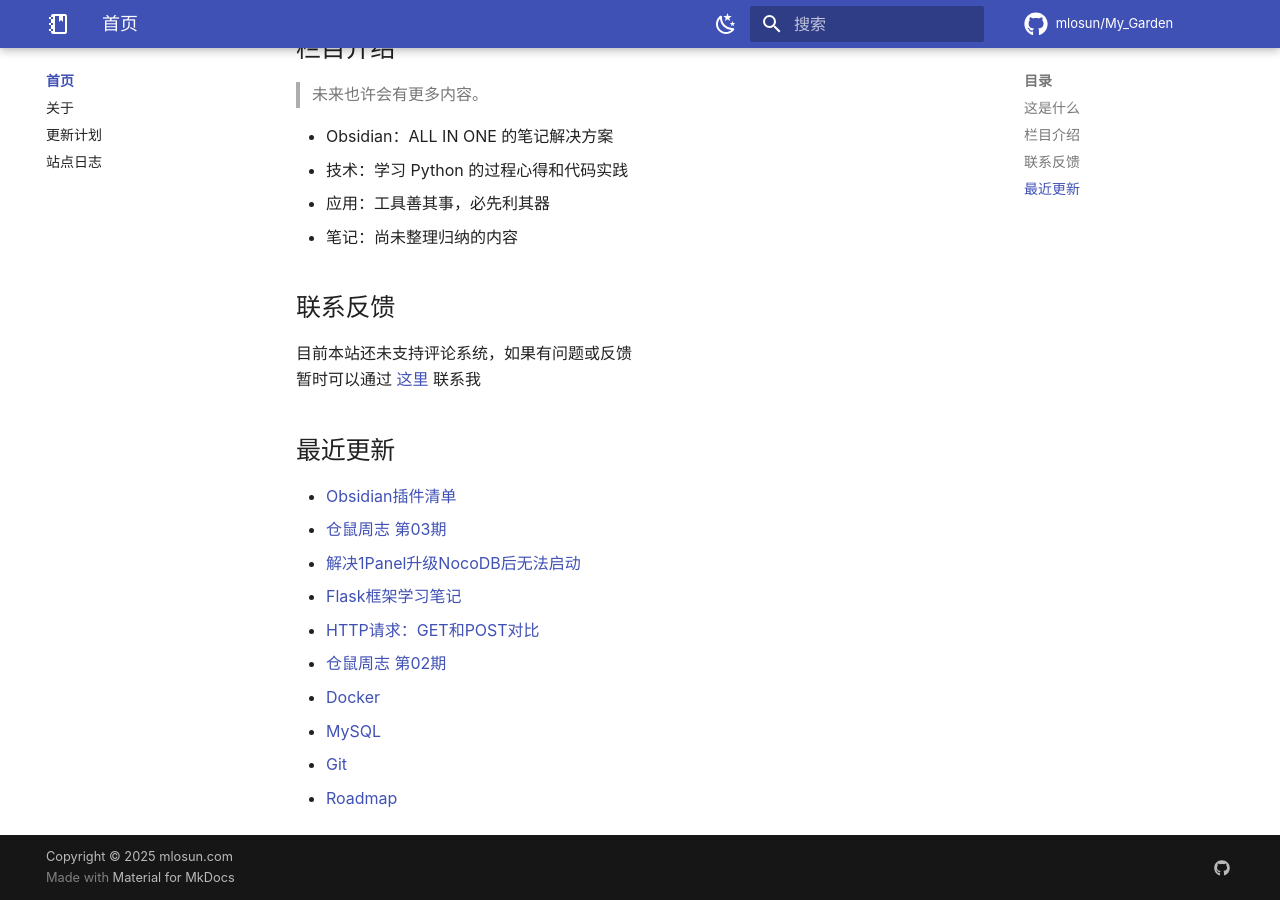
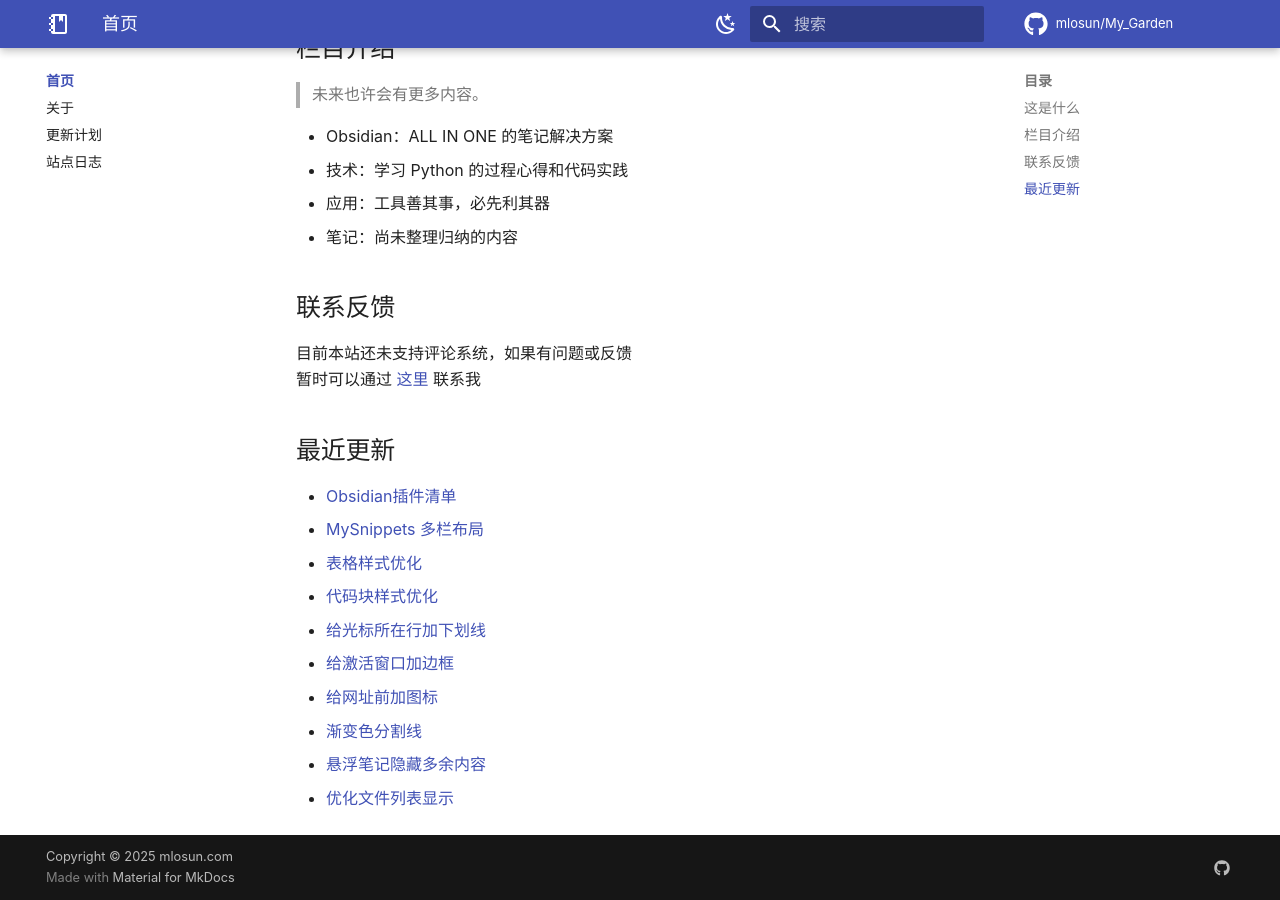
Before and after one commit to mlosun/My_Garden, an MkDocs documentation site: the page built from docs/index.md, in a window 1280 px wide and 900 px high, scrolled down 580 px. Built offline with MkDocs 1.6.1 and Material for MkDocs 9.7.7, drawn with Linux system fonts in a browser that asks for light colours; comment, search, counter and statistics services are not loaded.

Commit message:
PUSH NOTE : index.md

```diff
--- a/docs/index.md
+++ b/docs/index.md
@@ -34,12 +34,12 @@ title: 首页
 ## 最近更新
 
 - [Obsidian插件清单](./obsidian/Obsidian%E6%8F%92%E4%BB%B6%E6%B8%85%E5%8D%95.md)
-- [仓鼠周志 第03期](./weekly/%E4%BB%93%E9%BC%A0%E5%91%A8%E5%BF%97%20%E7%AC%AC03%E6%9C%9F.md)
-- [解决1Panel升级NocoDB后无法启动](./notes/%E8%A7%A3%E5%86%B31Panel%E5%8D%87%E7%BA%A7NocoDB%E5%90%8E%E6%97%A0%E6%B3%95%E5%90%AF%E5%8A%A8.md)
-- [Flask框架学习笔记](./tech/Flask%E6%A1%86%E6%9E%B6%E5%AD%A6%E4%B9%A0%E7%AC%94%E8%AE%B0.md)
-- [HTTP请求：GET和POST对比](./notes/HTTP%E8%AF%B7%E6%B1%82%EF%BC%9AGET%E5%92%8CPOST%E5%AF%B9%E6%AF%94.md)
-- [仓鼠周志 第02期](./weekly/%E4%BB%93%E9%BC%A0%E5%91%A8%E5%BF%97%20%E7%AC%AC02%E6%9C%9F.md)
-- [Docker](./tech/Docker.md)
-- [MySQL](./tech/MySQL.md)
-- [Git](./tech/Git.md)
-- [Roadmap](./about/Roadmap.md)
+- [MySnippets 多栏布局](./obsidian/snippets/MySnippets%20%E5%A4%9A%E6%A0%8F%E5%B8%83%E5%B1%80.md)
+- [表格样式优化](./obsidian/snippets/%E8%A1%A8%E6%A0%BC%E6%A0%B7%E5%BC%8F%E4%BC%98%E5%8C%96.md)
+- [代码块样式优化](./obsidian/snippets/%E4%BB%A3%E7%A0%81%E5%9D%97%E6%A0%B7%E5%BC%8F%E4%BC%98%E5%8C%96.md)
+- [给光标所在行加下划线](./obsidian/snippets/%E7%BB%99%E5%85%89%E6%A0%87%E6%89%80%E5%9C%A8%E8%A1%8C%E5%8A%A0%E4%B8%8B%E5%88%92%E7%BA%BF.md)
+- [给激活窗口加边框](./obsidian/snippets/%E7%BB%99%E6%BF%80%E6%B4%BB%E7%AA%97%E5%8F%A3%E5%8A%A0%E8%BE%B9%E6%A1%86.md)
+- [给网址前加图标](./obsidian/snippets/%E7%BB%99%E7%BD%91%E5%9D%80%E5%89%8D%E5%8A%A0%E5%9B%BE%E6%A0%87.md)
+- [渐变色分割线](./obsidian/snippets/%E6%B8%90%E5%8F%98%E8%89%B2%E5%88%86%E5%89%B2%E7%BA%BF.md)
+- [悬浮笔记隐藏多余内容](./obsidian/snippets/%E6%82%AC%E6%B5%AE%E7%AC%94%E8%AE%B0%E9%9A%90%E8%97%8F%E5%A4%9A%E4%BD%99%E5%86%85%E5%AE%B9.md)
+- [优化文件列表显示](./obsidian/snippets/%E4%BC%98%E5%8C%96%E6%96%87%E4%BB%B6%E5%88%97%E8%A1%A8%E6%98%BE%E7%A4%BA.md)
```
